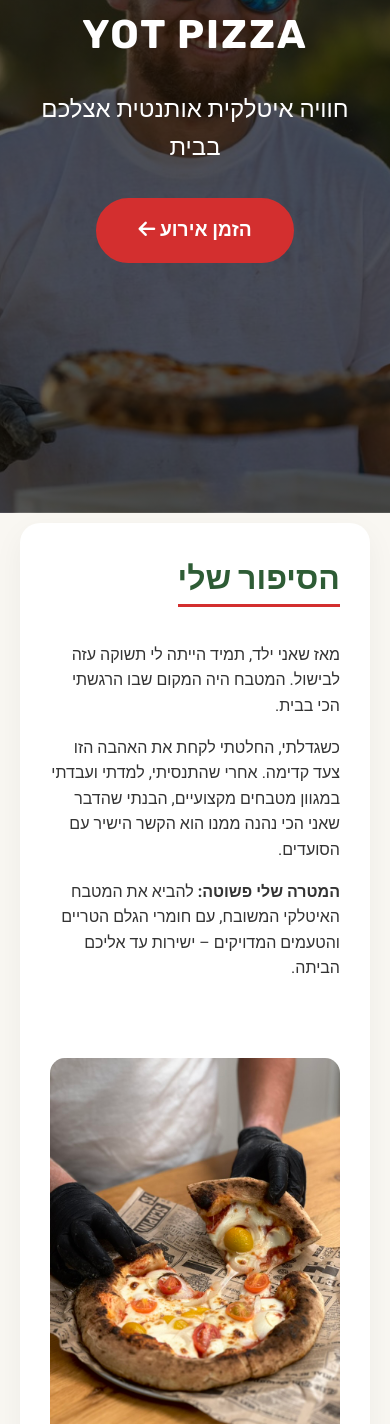
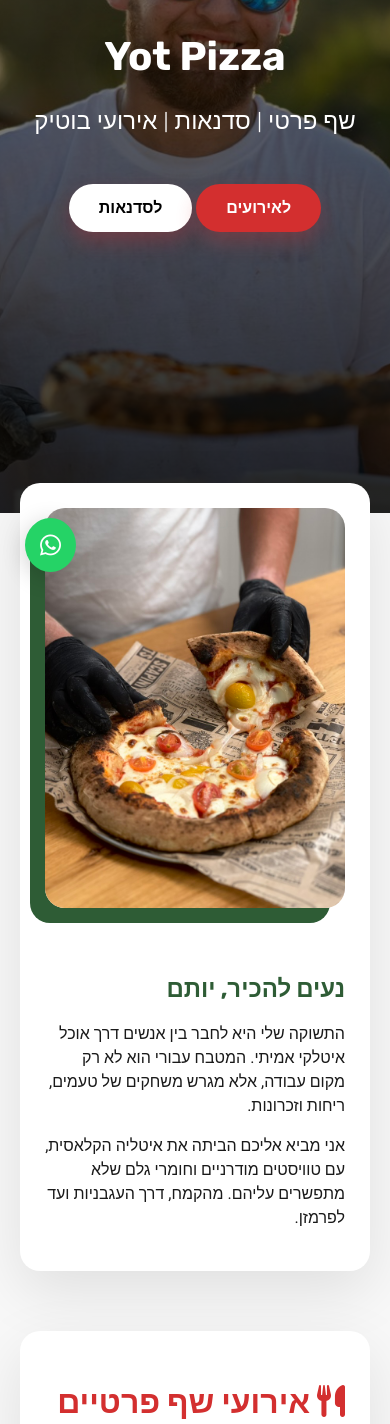
Before and after one commit to Yotamhirschberg/yot-pizza-site, a plain HTML site: page index.html in a window 390 px wide. Shown: the part 247-1671 px from the top of the page. Drawn offline with Linux system fonts and the light colour scheme.

Commit message:
Update index.html

```diff
--- a/index.html
+++ b/index.html
@@ -3,248 +3,255 @@
 <head>
     <meta charset="UTF-8">
     <meta name="viewport" content="width=device-width, initial-scale=1.0">
-    <meta name="description" content="Yot Pizza - שף פרטי לאירועים איטלקיים. מביאים את המטבח עד אליכם הביתה.">
-    <title>Yot Pizza | שף פרטי לאירועים</title>
+    <meta name="description" content="Yot Pizza - יותם, שף פרטי לאירועים וסדנאות איטלקיות.">
+    <title>Yot Pizza | חוויה איטלקית</title>
 
     <link rel="preconnect" href="https://fonts.googleapis.com">
     <link rel="preconnect" href="https://fonts.gstatic.com" crossorigin>
     <link href="https://fonts.googleapis.com/css2?family=Heebo:wght@300;400;700&family=Rubik:wght@400;700&display=swap" rel="stylesheet">
-
     <link rel="stylesheet" href="https://cdnjs.cloudflare.com/ajax/libs/font-awesome/6.0.0/css/all.min.css">
 
     <style>
         :root {
-            --primary-color: #D32F2F; /* אדום איטלקי עמוק */
-            --secondary-color: #2E5C35; /* ירוק בזיליקום */
-            --bg-color: #F9F7F2; /* גוון בצק/שמנת */
-            --text-color: #333;
-            --light-text: #fff;
+            --primary: #D32F2F;
+            --dark: #1a1a1a;
+            --light: #f8f8f8;
+            --accent: #2E5C35;
         }
 
         body {
             font-family: 'Heebo', sans-serif;
             margin: 0;
             padding: 0;
-            background-color: var(--bg-color);
-            color: var(--text-color);
-            line-height: 1.6;
+            background-color: var(--light);
+            color: var(--dark);
+            overflow-x: hidden;
         }
 
-        h1, h2, h3 {
-            font-family: 'Rubik', sans-serif;
-            margin-top: 0;
-        }
+        h1, h2, h3 { font-family: 'Rubik', sans-serif; }
+        a { text-decoration: none; }
 
-        a { text-decoration: none; color: inherit; }
-
-        /* --- Hero Section --- */
+        /* --- Hero with Parallax --- */
         .hero {
-            /* כאן נכנסת תמונת הרקע */
-            background: linear-gradient(rgba(0,0,0,0.6), rgba(0,0,0,0.6)), url('hero-bg.jpg');
-            background-size: cover;
-            background-position: center;
+            position: relative;
             height: 90vh;
             display: flex;
             align-items: center;
             justify-content: center;
+            color: white;
             text-align: center;
-            color: var(--light-text);
-            padding: 0 20px;
+            background-image: url('hero-bg.jpg');
+            background-size: cover;
+            background-position: center;
+            background-attachment: fixed;
         }
 
-        .hero-content h1 {
-            font-size: 4rem;
-            margin-bottom: 10px;
-            text-transform: uppercase;
-            letter-spacing: 2px;
+        .hero-overlay {
+            position: absolute;
+            top: 0; left: 0; right: 0; bottom: 0;
+            background: linear-gradient(rgba(0,0,0,0.3), rgba(0,0,0,0.8));
         }
 
-        .hero-content p {
-            font-size: 1.5rem;
-            margin-bottom: 30px;
-            font-weight: 300;
+        .hero-content {
+            position: relative;
+            z-index: 1;
+            padding: 20px;
         }
 
-        .cta-button {
-            background-color: var(--primary-color);
-            color: white;
-            padding: 15px 40px;
-            font-size: 1.2rem;
-            border-radius: 50px;
-            transition: transform 0.3s ease, background-color 0.3s;
-            display: inline-block;
-            font-weight: bold;
-            border: 2px solid var(--primary-color);
+        .hero h1 { font-size: 4rem; text-shadow: 0 10px 30px rgba(0,0,0,0.7); margin: 0; }
+        .hero p { font-size: 1.5rem; margin-bottom: 30px; font-weight: 300; }
+
+        /* --- Floating Card Design --- */
+        .section-container {
+            padding: 20px;
+            margin-top: -50px; /* Overlap effect */
+            position: relative;
+            z-index: 2;
         }
 
-        .cta-button:hover {
-            background-color: transparent;
-            transform: scale(1.05);
+        .card {
+            background: white;
+            border-radius: 20px;
+            padding: 40px;
+            box-shadow: 0 20px 60px rgba(0,0,0,0.1);
+            margin-bottom: 60px;
+            max-width: 1100px;
+            margin-left: auto;
+            margin-right: auto;
         }
 
-        /* --- Container --- */
-        .container {
-            max-width: 1100px;
-            margin: auto;
-            padding: 60px 20px;
-        }
-
-        /* --- About Section --- */
-        .about-section {
-            display: flex;
-            flex-wrap: wrap;
-            align-items: center;
-            gap: 40px;
-            background: white;
-            padding: 50px;
-            border-radius: 20px;
-            box-shadow: 0 10px 30px rgba(0,0,0,0.05);
-            margin-top: -50px; /* Overlap effect */
+        /* --- Horizontal Infinite Gallery --- */
+        .gallery-wrapper {
+            margin-top: 30px;
             position: relative;
         }
 
-        .about-text { flex: 1; }
-        .about-image { flex: 1; }
-
-        .about-image img {
-            width: 100%;
-            border-radius: 15px;
-            box-shadow: 10px 10px 0 var(--secondary-color);
+        .scroll-gallery {
+            display: flex;
+            overflow-x: auto;
+            gap: 15px;
+            padding: 10px 5px 30px 5px;
+            scroll-behavior: smooth;
+            -webkit-overflow-scrolling: touch;
         }
 
-        .section-title {
-            color: var(--secondary-color);
-            font-size: 2rem;
-            margin-bottom: 20px;
-            display: inline-block;
-            border-bottom: 3px solid var(--primary-color);
+        /* Custom Scrollbar */
+        .scroll-gallery::-webkit-scrollbar { height: 8px; }
+        .scroll-gallery::-webkit-scrollbar-track { background: #f1f1f1; border-radius: 10px; }
+        .scroll-gallery::-webkit-scrollbar-thumb { background: var(--primary); border-radius: 10px; }
+
+        /* תיקון לתמונות עומדות - Vertical Fix */
+        .gallery-img {
+            min-width: 220px; /* צר יותר כדי שיתאים לפורמט עומד */
+            height: 350px;    /* גבוה כדי להכיל את כל התמונה */
+            border-radius: 12px;
+            object-fit: cover;
+            box-shadow: 5px 5px 15px rgba(0,0,0,0.15);
+            transition: transform 0.3s;
+            cursor: pointer;
         }
 
-        /* --- Menu Teaser --- */
-        .menu-section {
-            text-align: center;
-            padding: 80px 20px;
+        .gallery-img:hover { transform: scale(1.05); }
+
+        /* --- About Section --- */
+        .about-split { display: flex; align-items: center; gap: 40px; }
+        .about-text { flex: 2; }
+        .about-img { flex: 1; }
+        .about-img img { width: 100%; border-radius: 20px; box-shadow: -15px 15px 0 var(--accent); }
+
+        /* --- Buttons --- */
+        .btn {
+            display: inline-block;
+            padding: 12px 30px;
+            border-radius: 50px;
+            font-weight: bold;
+            transition: all 0.3s;
+            margin-top: 15px;
         }
+        .btn-primary { background: var(--primary); color: white; box-shadow: 0 10px 20px rgba(211,47,47,0.3); }
+        .btn-primary:hover { transform: translateY(-3px); background: #b71c1c; }
 
-        .menu-grid {
-            display: grid;
-            grid-template-columns: repeat(auto-fit, minmax(250px, 1fr));
-            gap: 30px;
-            margin-top: 40px;
+        .btn-whatsapp-fixed {
+            position: fixed;
+            bottom: 25px;
+            left: 25px;
+            background: #25D366;
+            color: white;
+            padding: 15px 25px;
+            border-radius: 50px;
+            font-weight: bold;
+            display: flex;
+            align-items: center;
+            gap: 10px;
+            box-shadow: 0 5px 25px rgba(0,0,0,0.2);
+            z-index: 1000;
+            font-size: 1.1rem;
         }
+        .btn-whatsapp-fixed:hover { transform: scale(1.05); background: #1ebc57; }
 
-        .menu-item {
-            background: white;
-            padding: 30px;
-            border-radius: 15px;
-            box-shadow: 0 5px 15px rgba(0,0,0,0.05);
-            transition: transform 0.3s;
-            border-top: 5px solid var(--primary-color);
-        }
-
-        .menu-item:hover {
-            transform: translateY(-10px);
-        }
-
-        .menu-item h3 { font-size: 1.5rem; color: #333; }
-        .menu-item i { font-size: 2rem; color: var(--secondary-color); margin-bottom: 15px; }
-
-        /* --- Contact / Footer --- */
-        footer {
-            background-color: #222;
-            color: white;
-            text-align: center;
-            padding: 60px 20px;
-        }
-
-        .social-links {
-            margin-top: 20px;
-        }
-
-        .social-links a {
-            font-size: 2rem;
-            margin: 0 15px;
-            color: white;
-            transition: color 0.3s;
-        }
-
-        .social-links a:hover { color: var(--primary-color); }
-
-        /* --- Mobile Responsive --- */
         @media (max-width: 768px) {
-            .hero-content h1 { font-size: 2.5rem; }
-            .about-section { flex-direction: column; padding: 30px; }
-            .about-image img { box-shadow: none; margin-top: 20px; }
+            .hero h1 { font-size: 2.5rem; }
+            .about-split { flex-direction: column; }
+            .card { padding: 25px; }
+            .btn-whatsapp-fixed span { display: none; } /* במובייל רק אייקון */
+            .btn-whatsapp-fixed { padding: 15px; border-radius: 50%; }
         }
     </style>
 </head>
 <body>
 
-    <header class="hero">
+    <a href="https://wa.me/972559952451" class="btn-whatsapp-fixed" target="_blank">
+        <i class="fab fa-whatsapp" style="font-size: 1.5rem;"></i>
+        <span>דברו איתי</span>
+    </a>
+
+    <div class="hero">
+        <div class="hero-overlay"></div>
         <div class="hero-content">
             <h1>Yot Pizza</h1>
-            <p>חוויה איטלקית אותנטית אצלכם בבית</p>
-            <a href="https://wa.me/972500000000" class="cta-button">הזמן אירוע <i class="fas fa-arrow-left"></i></a>
-        </div>
-    </header>
-
-    <section class="container">
-        <div class="about-section">
-            <div class="about-text">
-                <h2 class="section-title">הסיפור שלי</h2>
-                <p>מאז שאני ילד, תמיד הייתה לי תשוקה עזה לבישול. המטבח היה המקום שבו הרגשתי הכי בבית.</p>
-                <p>כשגדלתי, החלטתי לקחת את האהבה הזו צעד קדימה. אחרי שהתנסיתי, למדתי ועבדתי במגוון מטבחים מקצועיים, הבנתי שהדבר שאני הכי נהנה ממנו הוא הקשר הישיר עם הסועדים.</p>
-                <p><strong>המטרה שלי פשוטה:</strong> להביא את המטבח האיטלקי המשובח, עם חומרי הגלם הטריים והטעמים המדויקים – ישירות עד אליכם הביתה.</p>
-            </div>
-            <div class="about-image">
-                <img src="profile.jpg" alt="יותם - שף פרטי">
+            <p>שף פרטי | סדנאות | אירועי בוטיק</p>
+            <div>
+                <a href="#events" class="btn btn-primary">לאירועים</a>
+                <a href="#workshops" class="btn btn-primary" style="background: white; color: black;">לסדנאות</a>
             </div>
         </div>
-    </section>
+    </div>
 
-    <section class="menu-section">
-        <div class="container">
-            <h2 class="section-title">מה בתפריט?</h2>
-            <p>טעימה קטנה מהמנות שיעשו לכם את האירוע</p>
+    <div class="section-container">
 
-            <div class="menu-grid">
-                <div class="menu-item">
-                    <i class="fas fa-pizza-slice"></i>
-                    <h3>פיצה נאפוליטנית</h3>
-                    <p>בצק בתפיחה ארוכה, רוטב עגבניות איטלקי ומוצרלה טרייה.</p>
+        <div class="card">
+            <div class="about-split">
+                <div class="about-img">
+                    <img src="profile.jpg" alt="יותם השף">
                 </div>
-                <div class="menu-item">
-                    <i class="fas fa-leaf"></i>
-                    <h3>סלט קיסר</h3>
-                    <p>לבבות חסה פריכים, קרוטונים תוצרת בית ופרמזן איכותי.</p>
-                </div>
-                <div class="menu-item">
-                    <i class="fas fa-utensils"></i>
-                    <h3>פסטה רוזה</h3>
-                    <p>רוטב שמנת עגבניות קטיפתי עוטף פסטה טרייה.</p>
-                </div>
-                <div class="menu-item">
-                    <i class="fas fa-burn"></i>
-                    <h3>פיצה דבש</h3>
-                    <p>השילוב המושלם בין מתוק למלוח שמשאיר טעם של עוד.</p>
+                <div class="about-text">
+                    <h2 style="color: var(--accent);">נעים להכיר, יותם</h2>
+                    <p>התשוקה שלי היא לחבר בין אנשים דרך אוכל איטלקי אמיתי. המטבח עבורי הוא לא רק מקום עבודה, אלא מגרש משחקים של טעמים, ריחות וזכרונות.</p>
+                    <p>אני מביא אליכם הביתה את איטליה הקלאסית, עם טוויסטים מודרניים וחומרי גלם שלא מתפשרים עליהם. מהקמח, דרך העגבניות ועד לפרמזן.</p>
                 </div>
             </div>
         </div>
-    </section>
 
-    <footer>
-        <h2>מוכנים לאירוע הבא שלכם?</h2>
-        <p>דברו איתי ונתאים לכם תפריט מושלם</p>
+        <div id="events" class="card">
+            <h2 style="color: var(--primary); font-size: 2rem;"><i class="fas fa-utensils"></i> אירועי שף פרטיים</h2>
+            <p>מסעדה איטלקית שנבנית אצלכם בסלון לערב אחד. אני מגיע עם הכל, מבשל מול העיניים, מגיש, ומשאיר מטבח מבריק.</p>
 
-        <div class="social-links">
-            <a href="https://www.instagram.com/yot_pizza/" target="_blank" title="Instagram">
-                <i class="fab fa-instagram"></i>
-            </a>
-            <a href="https://wa.me/972500000000" target="_blank" title="WhatsApp">
-                <i class="fab fa-whatsapp"></i>
-            </a>
+            <div class="gallery-wrapper">
+                <p style="font-size: 0.9rem; color: #888; margin-bottom: 5px;"><i class="fas fa-arrow-right"></i> גללו שמאלה לעוד תמונות</p>
+                <div class="scroll-gallery">
+                    <img src="event1.jpg" class="gallery-img" alt="אירוע" loading="lazy">
+                    <img src="event2.jpg" class="gallery-img" alt="אירוע" loading="lazy">
+                    <img src="event3.jpg" class="gallery-img" alt="אירוע" loading="lazy">
+                    <img src="event4.jpg" class="gallery-img" alt="אירוע" loading="lazy">
+                    <img src="event5.jpg" class="gallery-img" alt="אירוע" loading="lazy">
+                    <img src="event6.jpg" class="gallery-img" alt="אירוע" loading="lazy">
+                    <img src="event7.jpg" class="gallery-img" alt="אירוע" loading="lazy">
+                    <img src="event8.jpg" class="gallery-img" alt="אירוע" loading="lazy">
+                    <img src="event9.jpg" class="gallery-img" alt="אירוע" loading="lazy">
+                    <img src="event10.jpg" class="gallery-img" alt="אירוע" loading="lazy">
+                    <img src="event11.jpg" class="gallery-img" alt="אירוע" loading="lazy">
+                    <img src="event12.jpg" class="gallery-img" alt="אירוע" loading="lazy">
+                    <img src="event13.jpg" class="gallery-img" alt="אירוע" loading="lazy">
+                    <img src="event14.jpg" class="gallery-img" alt="אירוע" loading="lazy">
+                    <img src="event15.jpg" class="gallery-img" alt="אירוע" loading="lazy">
+                </div>
+            </div>
+
+            <a href="https://wa.me/972559952451?text=אשמח לפרטים על אירוע שף" class="btn btn-primary">בדיקת תאריך לאירוע</a>
         </div>
-        <p style="margin-top: 30px; font-size: 0.8rem;">&copy; 2025 Yot Pizza. נבנה באהבה.</p>
+
+        <div id="workshops" class="card">
+            <h2 style="color: var(--accent); font-size: 2rem;"><i class="fas fa-pizza-slice"></i> סדנאות איטלקיות</h2>
+            <p>חוויה מעשית, מלכלכת (בקטע טוב) ומגבשת. נלמד את סודות הבצק, נכין רטבים ונאכל את מה שיצרנו יחד עם יין טוב.</p>
+
+            <div class="gallery-wrapper">
+                <p style="font-size: 0.9rem; color: #888; margin-bottom: 5px;"><i class="fas fa-arrow-right"></i> גללו שמאלה לעוד תמונות</p>
+                <div class="scroll-gallery">
+                    <img src="workshop1.jpg" class="gallery-img" alt="סדנה" loading="lazy">
+                    <img src="workshop2.jpg" class="gallery-img" alt="סדנה" loading="lazy">
+                    <img src="workshop3.jpg" class="gallery-img" alt="סדנה" loading="lazy">
+                    <img src="workshop4.jpg" class="gallery-img" alt="סדנה" loading="lazy">
+                    <img src="workshop5.jpg" class="gallery-img" alt="סדנה" loading="lazy">
+                    <img src="workshop6.jpg" class="gallery-img" alt="סדנה" loading="lazy">
+                    <img src="workshop7.jpg" class="gallery-img" alt="סדנה" loading="lazy">
+                    <img src="workshop8.jpg" class="gallery-img" alt="סדנה" loading="lazy">
+                    <img src="workshop9.jpg" class="gallery-img" alt="סדנה" loading="lazy">
+                    <img src="workshop10.jpg" class="gallery-img" alt="סדנה" loading="lazy">
+                    <img src="workshop11.jpg" class="gallery-img" alt="סדנה" loading="lazy">
+                    <img src="workshop12.jpg" class="gallery-img" alt="סדנה" loading="lazy">
+                    <img src="workshop13.jpg" class="gallery-img" alt="סדנה" loading="lazy">
+                    <img src="workshop14.jpg" class="gallery-img" alt="סדנה" loading="lazy">
+                </div>
+            </div>
+
+            <a href="https://wa.me/972559952451?text=אשמח לפרטים על סדנה" class="btn btn-primary" style="background: var(--accent);">שריינו סדנה</a>
+        </div>
+
+    </div>
+
+    <footer style="background: #222; color: white; text-align: center; padding: 30px;">
+        <p>Yot Pizza | 055-9952451</p>
+        <p style="font-size: 0.8rem; opacity: 0.6;">&copy; 2025 כל הזכויות שמורות</p>
     </footer>
 
 </body>
```
